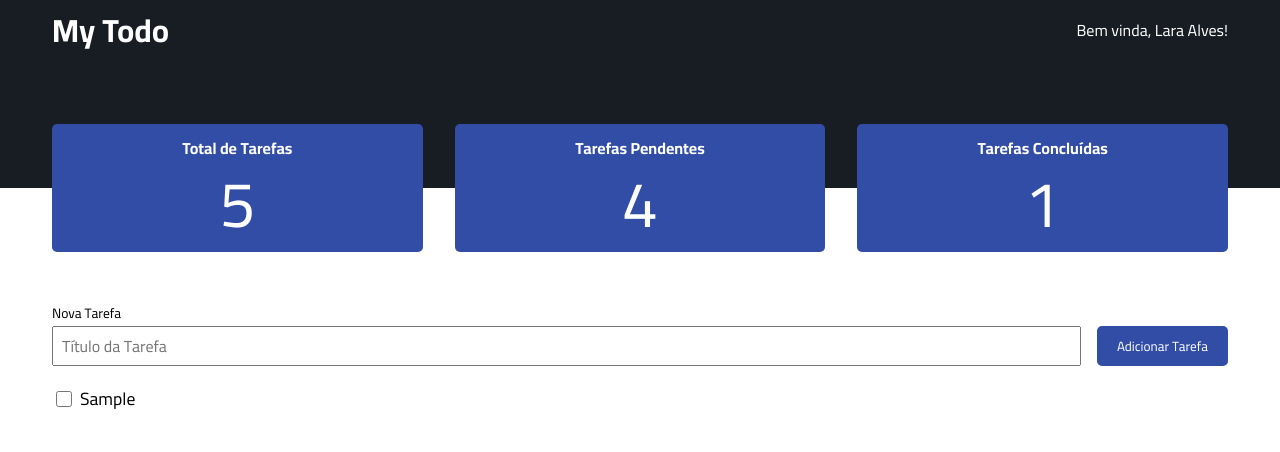
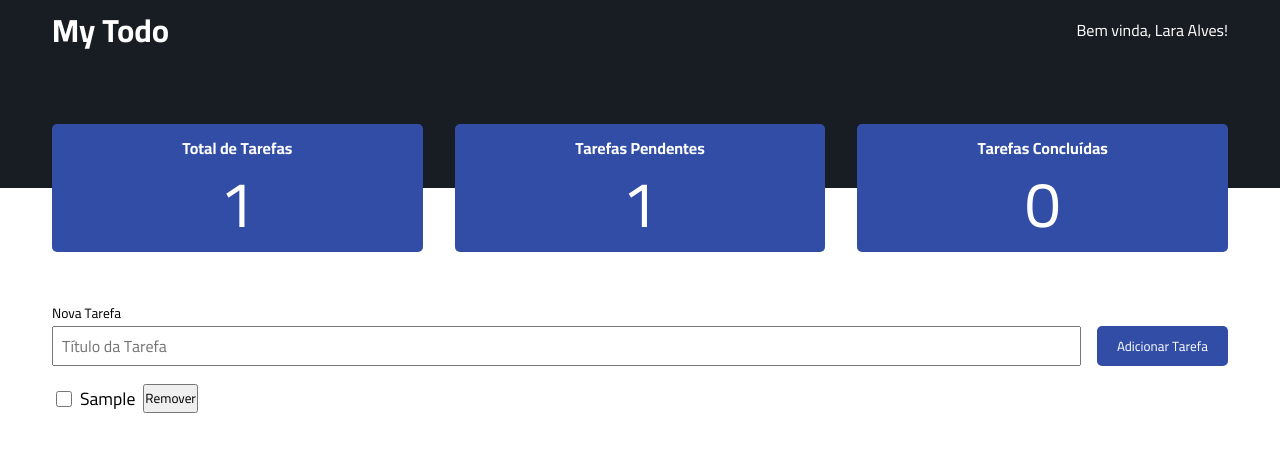
Before and after one commit to laraalvesfreitas/Elas-Tech, a React (Create React App) app in the folder React/todo-list/: page / in a window 1280 px wide. Both pictures are taken after typing "Sample" into the empty fields and a click on the button "Adicionar Tarefa". Shown: the top 452 px of the page. Built offline with nearby package versions, Linux system fonts and the light colour scheme; a web font is replaced by a local one.

Commit message:
Utilizando context e implementando button remove

```diff
--- a/React/todo-list/src/App.tsx
+++ b/React/todo-list/src/App.tsx
@@ -1,15 +1,16 @@
 import { Header } from './components/Header/Header';
 import "./styles/global.css"
 import { Tasks } from './components/Tasks/Tasks';
+import { TasksProvider } from './context/TaskContext';
 
 function App() {
   return (
 
-    <>
+    <TasksProvider>
     <Header/>
     <Tasks/>
 
-    </>
+    </TasksProvider>
 
   );
 }
--- a/React/todo-list/src/components/Header/Header.tsx
+++ b/React/todo-list/src/components/Header/Header.tsx
@@ -1,7 +1,20 @@
+import { useContext } from 'react'
 import { StatsCard } from '../StatsCard/StatsCard'
 import styles from'./styles.module.scss'
+import { TaskContext } from '../../context/TaskContext'
 
 export const Header: React.FC = () => {
+
+    const {tasks} = useContext(TaskContext)
+
+
+    const totalTasks = tasks.length;
+    const totalPending = tasks.reduce((total, task) =>{
+        if(!task.done) return total + 1
+        return total
+    },0)
+
+    const totalDone = totalTasks - totalPending
 
     return(
         <header className={styles.header}>
@@ -14,9 +27,9 @@ export const Header: React.FC = () => {
 
 
             <div>
-                <StatsCard title = 'Total de Tarefas' value={5}/>
-                <StatsCard title = 'Tarefas Pendentes' value={4}/>
-                <StatsCard title = 'Tarefas Concluídas' value={1}/>
+                <StatsCard title = 'Total de Tarefas' value={totalTasks}/>
+                <StatsCard title = 'Tarefas Pendentes' value={totalPending}/>
+                <StatsCard title = 'Tarefas Concluídas' value={totalDone}/>
 
 
             </div>
--- a/React/todo-list/src/components/Tasks/Tasks.tsx
+++ b/React/todo-list/src/components/Tasks/Tasks.tsx
@@ -1,15 +1,12 @@
-import React, { SubmitEvent, useEffect, useState } from "react"
+import React, { SubmitEvent, useContext, useState } from "react"
 import styles from './style.module.scss'
+import { TaskContext } from "../../context/TaskContext";
 
-interface Task{
-    title: string;
-    done: boolean;
-    id: number;
-}
 
 export const  Tasks:  React.FC = () => {
     const [taskTitle, setTaskTitle] = useState('')
-    const [tasks, setTasks] = useState([] as Task [])
+
+    const {tasks, setTasks} = useContext(TaskContext)
 
 // Função disparada quando o usuário está querendo adicionar uma nova tarefa
     function handleSubmitAddTask(event: SubmitEvent){
@@ -30,14 +27,38 @@ export const  Tasks:  React.FC = () => {
         setTaskTitle('')
 
     }
-    //Buscando no localStorage
-    useEffect(()=> {
-        const tasksOnLocalStorage = localStorage.getItem('tasks')
 
-        if(tasksOnLocalStorage) {
-           setTasks(JSON.parse(tasksOnLocalStorage))
-        }
-    }, [])
+    function handleToggleTaskStatus(taskId : number){
+        const newTasks = tasks.map((task) =>{
+            if(taskId === task.id){
+                return{
+                ...task,
+                done: !task.done
+                }
+            }
+
+            return task
+        });
+
+        setTasks(newTasks)
+        localStorage.setItem('tasks', JSON.stringify(newTasks))
+
+    }
+
+
+
+    //Utilizar o filter para remover a tarefa do array de tarefas
+    function handleRemoveTask(taskId : number){
+            const newTasks = tasks.filter((task) => taskId !== task.id);
+            setTasks(newTasks)
+
+            console.log('Tarefa removida')
+
+            localStorage.setItem('tasks', JSON.stringify(newTasks))
+
+        };
+
+
 
     return(
         <section className={styles.container}>
@@ -59,8 +80,11 @@ export const  Tasks:  React.FC = () => {
             {tasks.map(task => {
                 return(
                     <li key={task.id}>
-                        <input type="checkbox" id={`task-${task.id}`}/>
-                        <label htmlFor={`task-${task.id}`}>{task.title}</label>
+                        <input type="checkbox" id={`task-${task.id}`} onChange={() => {handleToggleTaskStatus(task.id)}}  />
+                        <label className={task.done ? styles.done : ''} htmlFor={`task-${task.id}`}>{task.title}</label>
+
+                        <button onClick={() =>{handleRemoveTask(task.id)}} >Remover</button>
+
                     </li>
                 )
             })}
--- a/React/todo-list/src/components/Tasks/style.module.scss
+++ b/React/todo-list/src/components/Tasks/style.module.scss
@@ -58,3 +58,7 @@
         }
     }
 }
+
+.done{
+    text-decoration: line-through;
+}
--- /dev/null
+++ b/React/todo-list/src/context/TaskContext.tsx
@@ -0,0 +1,41 @@
+import React, { createContext, useEffect, useState } from "react";
+
+ export interface Task{
+    title: string;
+    done: boolean;
+    id: number;
+}
+
+interface TaskContextData{
+    tasks : Task[],
+    setTasks : React.Dispatch<React.SetStateAction<Task[]>>
+}
+
+export const TaskContext = createContext({} as TaskContextData)
+
+interface TasksProviderProps{
+    children: React.ReactNode
+}
+
+
+
+export const TasksProvider : React.FC<TasksProviderProps> = ({children}) => {
+        const [tasks, setTasks] = useState([] as Task [])
+         //Buscando no localStorage
+        useEffect(()=> {
+        const tasksOnLocalStorage = localStorage.getItem('tasks')
+
+        if(tasksOnLocalStorage) {
+           setTasks(JSON.parse(tasksOnLocalStorage))
+        }
+    }, [])
+
+    return(
+        <TaskContext value={{
+            tasks,
+            setTasks
+        }}>
+            {children}
+        </TaskContext>
+    )
+}
```
